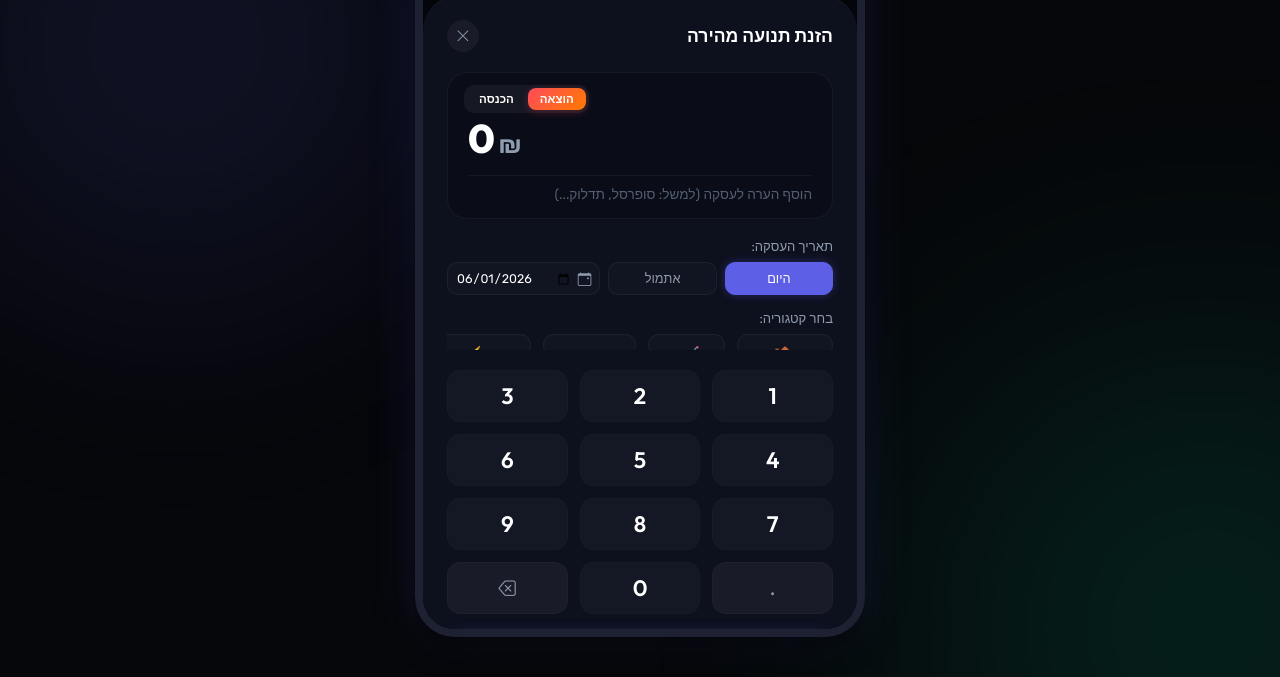
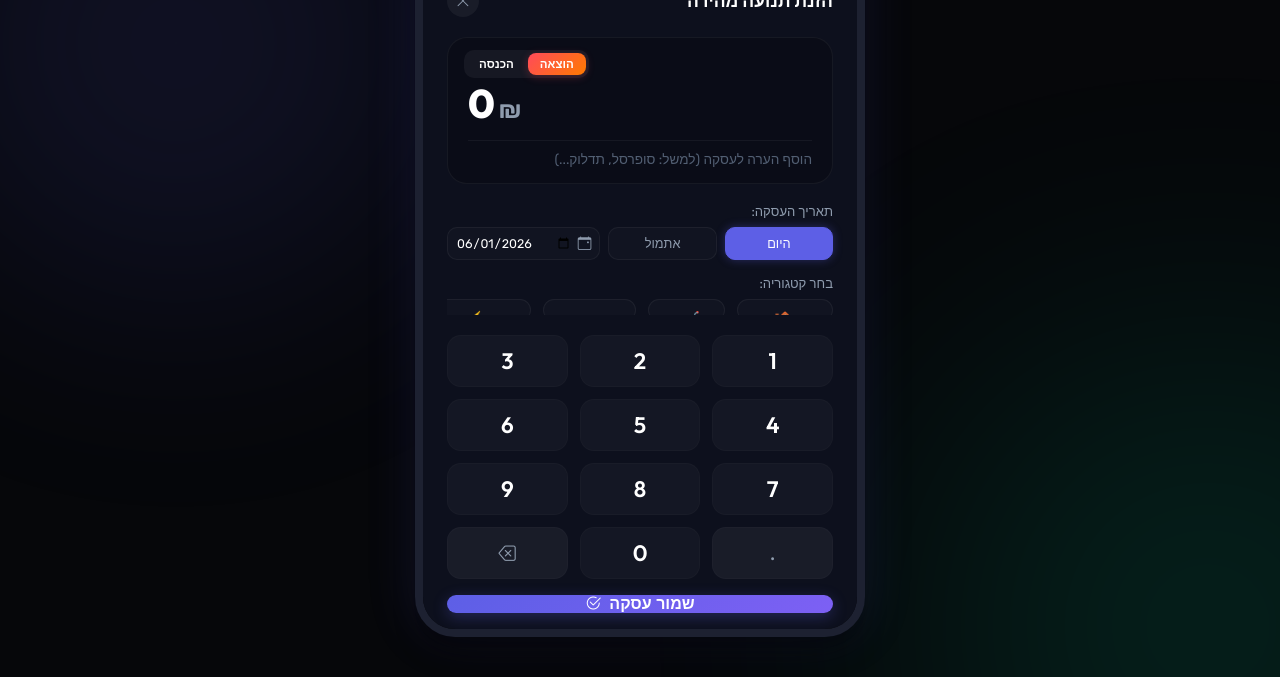
Before and after one commit to ofek-ok/cashflow-os, a website built with Vite: page index.html in a window 1280 px wide. Both pictures are taken after a click on the element 690 px from the left and 697 px from the top of the page. Shown: the part 123-800 px from the top of the page. Built offline with nearby package versions, Linux system fonts and the light colour scheme.

Commit message:
ux: Make numpad drawer scrollable and collapse number pad keys when note input is focused to avoid squishing

```diff
--- a/index.html
+++ b/index.html
@@ -338,11 +338,11 @@
           <div class="key" data-value="0">0</div>
           <div class="key key-op" data-value="backspace"><i class="bi bi-backspace"></i></div>
 
-          <button class="key-submit" id="numpad-submit">
-            שמור עסקה
-            <i class="bi bi-check2-circle"></i>
-          </button>
         </div>
+        <button class="key-submit" id="numpad-submit">
+          שמור עסקה
+          <i class="bi bi-check2-circle"></i>
+        </button>
 
       </div>
     </div>
--- a/styles.css
+++ b/styles.css
@@ -671,8 +671,15 @@ input:checked + .slider:before {
   flex-direction: column;
   transform: translateY(100%);
   transition: transform var(--transition-normal);
-  max-height: 90%;
+  max-height: 95%;
+  overflow-y: auto;
+  -webkit-overflow-scrolling: touch;
   box-shadow: 0 -20px 40px rgba(0,0,0,0.5);
+}
+
+/* Hide number pad keys when note text input is focused to prevent native keyboard overlap */
+.numpad-drawer:has(#numpad-note:focus) .keyboard-grid {
+  display: none;
 }
 
 .numpad-overlay.open .numpad-drawer {
@@ -888,7 +895,8 @@ input:checked + .slider:before {
 }
 
 .key-submit {
-  grid-column: span 3;
+  width: 100%;
+  box-sizing: border-box;
   height: 54px;
   border-radius: 14px;
   background: var(--primary-gradient);
```
